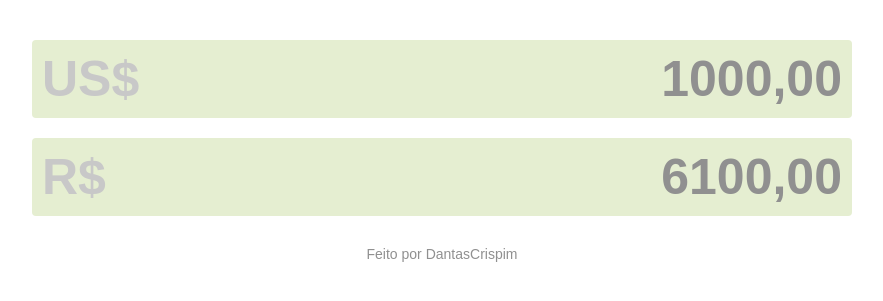
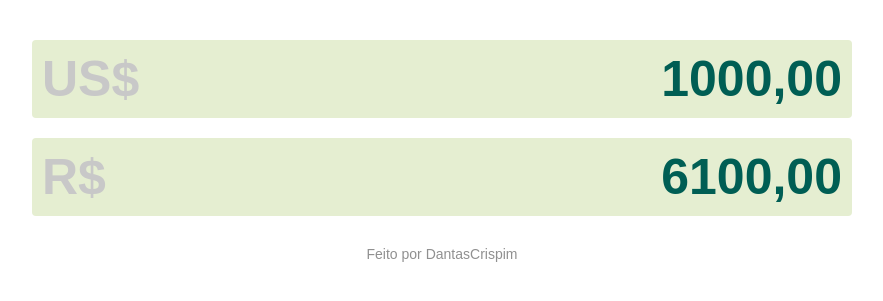
Before and after one commit to dantascrispim/conversor-dolar-real, a plain HTML site: page index.html in a window 1280 px wide. Shown: the part 123-424 px from the top of the page, without its empty margins (198-1081 px from the left). Drawn offline with Linux system fonts and the light colour scheme.

Commit message:
Update color Input

```diff
--- a/style.css
+++ b/style.css
@@ -4,6 +4,7 @@
     --foreground: #e5eed1;
     --secondary: #909090;
     --secondary-light: #c8c8c8;
+    --secondary-green:#005E54;
 }
 
 * {
@@ -63,7 +64,7 @@ main section input {
     flex: 1;
     min-width: 0;
     background: transparent;
-    color: var(--secondary);
+    color: var(--secondary-green);
     font-size: 5rem;
     font-weight: bold;
     border: 0;
```
